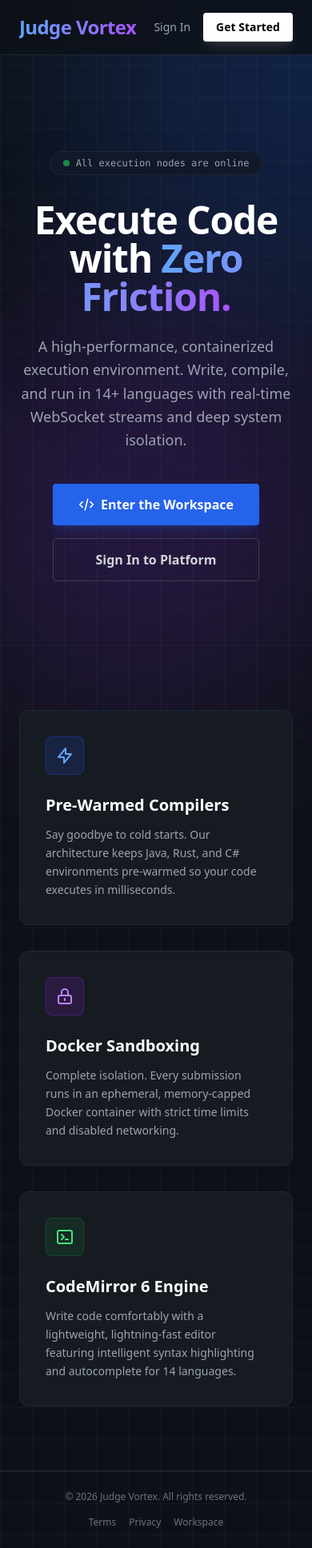
After one commit to Nava-deep/judge_vortex, a Django app: template templates/index.html in a window 390 px wide; the page is wider, and only the part inside the window is pictured. The commit adds this page. Shown: that part at 80% size. Run offline with Django 5.2, Linux system fonts and the light colour scheme; the template is opened without the code that fills it, so the values that code supplies are empty; some libraries are stand-ins or nearby versions.

Commit message:
Resolved login issue

```diff
--- a/core_api/views.py
+++ b/core_api/views.py
@@ -1,7 +1,7 @@
 import json
 from django.contrib.auth.models import User
 from django.contrib.auth import authenticate
-from rest_framework.decorators import api_view, permission_classes
+from rest_framework.decorators import api_view, authentication_classes, permission_classes
 from rest_framework.response import Response
 from rest_framework.authtoken.models import Token
 from rest_framework import status, generics
@@ -15,7 +15,6 @@ from channels.layers import get_channel_layer
 from .throttles import DynamicQueueThrottle
 import logging
 logger = logging.getLogger(__name__)
-
 
 # --- Authentication Endpoints ---
 
@@ -37,7 +36,9 @@ def register_view(request):
 
     return Response({'token': token.key, 'user_id': user.id, 'message': 'Account created successfully'}, status=status.HTTP_201_CREATED)
 
+
 @api_view(['POST'])
+@authentication_classes([])
 @permission_classes([AllowAny])
 def login_view(request):
     username = request.data.get('username')
@@ -46,7 +47,6 @@ def login_view(request):
 
     if user is not None:
         token, _ = Token.objects.get_or_create(user=user)
-        # UPDATE THIS LINE to return the user_id
         return Response({'token': token.key, 'user_id': user.id, 'message': 'Login successful'}, status=status.HTTP_200_OK)
 
     return Response({'error': 'Invalid Credentials'}, status=status.HTTP_401_UNAUTHORIZED)
--- a/judge_vortex/urls.py
+++ b/judge_vortex/urls.py
@@ -1,6 +1,7 @@
 from django.contrib import admin
 from django.urls import path, include
-from django.shortcuts import render, redirect  # <-- Add 'redirect' here
+from django.shortcuts import render, redirect
+from django.views.generic import TemplateView, RedirectView
 
 # --- Page Views ---
 def login_page(request):
@@ -18,14 +19,15 @@ def home_redirect(request):
 
 urlpatterns = [
     path('', include('django_prometheus.urls')),
+
     # Add the empty path ('') at the very top
-    path('', home_redirect, name='home'),
+    path('', TemplateView.as_view(template_name='index.html'), name='landing_page'),
 
     path('admin/', admin.site.urls),
     path('api/', include('core_api.urls')),
 
     # Frontend Routes
-    path('login/', login_page, name='login_page'),
-    path('register/', register_page, name='register_page'),
-    path('workspace/', workspace_page, name='workspace_page'),
+    path('login/', TemplateView.as_view(template_name='login.html'), name='login_page'),
+    path('register/', TemplateView.as_view(template_name='register.html'), name='register_page'),
+    path('workspace/', TemplateView.as_view(template_name='workspace.html'), name='workspace_page'),
 ]
--- /dev/null
+++ b/templates/index.html
@@ -0,0 +1,119 @@
+{% load static %}
+<!DOCTYPE html>
+<html lang="en">
+<head>
+    <meta charset="UTF-8">
+    <meta name="viewport" content="width=device-width, initial-scale=1.0">
+    <title>Judge Vortex | High-Performance Code Execution</title>
+    <script src="https://cdn.tailwindcss.com"></script>
+    <script>
+        // THE BOUNCER: If you have a token, go straight to the workspace!
+        if (localStorage.getItem('vortex_token')) {
+            window.location.href = "{% url 'workspace_page' %}";
+        }
+    </script>
+    <style>
+        /* A subtle tech-inspired grid background pattern */
+        .bg-grid {
+            background-size: 40px 40px;
+            background-image: linear-gradient(to right, rgba(255, 255, 255, 0.03) 1px, transparent 1px),
+                              linear-gradient(to bottom, rgba(255, 255, 255, 0.03) 1px, transparent 1px);
+        }
+
+    </style>
+</head>
+<body class="bg-[#0d1117] text-gray-300 font-sans antialiased min-h-screen flex flex-col relative">
+
+    <div class="absolute inset-0 bg-grid z-0 pointer-events-none"></div>
+
+    <div class="absolute top-[-10%] left-[20%] w-[600px] h-[600px] bg-blue-600/20 rounded-full blur-[120px] z-0 pointer-events-none"></div>
+    <div class="absolute top-[20%] right-[-10%] w-[500px] h-[500px] bg-purple-600/20 rounded-full blur-[120px] z-0 pointer-events-none"></div>
+
+    <nav class="relative z-10 border-b border-gray-800 bg-[#0d1117]/80 backdrop-blur-md">
+        <div class="max-w-7xl mx-auto px-6 py-4 flex justify-between items-center">
+            <div class="flex items-center space-x-3">
+                <h1 class="text-2xl font-bold text-transparent bg-clip-text bg-gradient-to-r from-blue-400 to-purple-500 tracking-tight">Judge Vortex</h1>
+                <span class="bg-gray-800 text-[10px] px-2 py-1 rounded text-gray-400 border border-gray-700 uppercase tracking-tighter hidden sm:block">RCE v3.0</span>
+            </div>
+            <div class="flex items-center space-x-4">
+                <a href="{% url 'login_page' %}" class="text-sm font-medium text-gray-400 hover:text-white transition">Sign In</a>
+                <a href="{% url 'register_page' %}" class="text-sm font-bold bg-white text-black px-4 py-2 rounded hover:bg-gray-200 transition shadow-lg shadow-white/10">Get Started</a>
+            </div>
+        </div>
+    </nav>
+
+    <main class="relative z-10 flex-1 flex flex-col items-center justify-center text-center px-6 py-20 mt-10">
+        <div class="inline-flex items-center space-x-2 bg-gray-900 border border-gray-800 rounded-full px-4 py-1.5 mb-8 shadow-sm">
+            <span class="w-2 h-2 rounded-full bg-green-500 animate-pulse"></span>
+            <span class="text-xs font-mono text-gray-400">All execution nodes are online</span>
+        </div>
+
+        <h1 class="text-5xl md:text-7xl font-extrabold tracking-tight mb-6 max-w-4xl text-white">
+            Execute Code with <br class="hidden md:block"/>
+            <span class="text-transparent bg-clip-text bg-gradient-to-r from-blue-400 via-indigo-400 to-purple-500">Zero Friction.</span>
+        </h1>
+
+        <p class="text-lg md:text-xl text-gray-400 max-w-2xl mb-10 leading-relaxed">
+            A high-performance, containerized execution environment. Write, compile, and run in 14+ languages with real-time WebSocket streams and deep system isolation.
+        </p>
+
+        <div class="flex flex-col sm:flex-row items-center space-y-4 sm:space-y-0 sm:space-x-4">
+            <a href="{% url 'register_page' %}" class="w-full sm:w-auto px-8 py-3.5 bg-blue-600 hover:bg-blue-500 text-white font-bold rounded shadow-lg shadow-blue-600/20 transition flex items-center justify-center">
+                <svg class="w-5 h-5 mr-2" fill="none" stroke="currentColor" viewBox="0 0 24 24"><path stroke-linecap="round" stroke-linejoin="round" stroke-width="2" d="M10 20l4-16m4 4l4 4-4 4M6 16l-4-4 4-4"></path></svg>
+                Enter the Workspace
+            </a>
+            <a href="{% url 'login_page' %}" class="w-full sm:w-auto px-8 py-3.5 bg-transparent border border-gray-700 hover:border-gray-500 text-gray-300 font-bold rounded transition text-center">
+                Sign In to Platform
+            </a>
+        </div>
+    </main>
+
+    <section class="relative z-10 max-w-7xl mx-auto px-6 py-20 border-t border-gray-800/50 w-full">
+        <div class="grid grid-cols-1 md:grid-cols-3 gap-8">
+
+            <div class="bg-[#161b22] border border-gray-800 p-8 rounded-xl hover:border-blue-500/50 transition duration-300 group">
+                <div class="w-12 h-12 bg-blue-900/30 rounded-lg flex items-center justify-center mb-6 border border-blue-800/50 group-hover:bg-blue-600/20 transition">
+                    <svg class="w-6 h-6 text-blue-400" fill="none" stroke="currentColor" viewBox="0 0 24 24"><path stroke-linecap="round" stroke-linejoin="round" stroke-width="2" d="M13 10V3L4 14h7v7l9-11h-7z"></path></svg>
+                </div>
+                <h3 class="text-xl font-bold text-white mb-3">Pre-Warmed Compilers</h3>
+                <p class="text-sm text-gray-400 leading-relaxed">
+                    Say goodbye to cold starts. Our architecture keeps Java, Rust, and C# environments pre-warmed so your code executes in milliseconds.
+                </p>
+            </div>
+
+            <div class="bg-[#161b22] border border-gray-800 p-8 rounded-xl hover:border-purple-500/50 transition duration-300 group">
+                <div class="w-12 h-12 bg-purple-900/30 rounded-lg flex items-center justify-center mb-6 border border-purple-800/50 group-hover:bg-purple-600/20 transition">
+                    <svg class="w-6 h-6 text-purple-400" fill="none" stroke="currentColor" viewBox="0 0 24 24"><path stroke-linecap="round" stroke-linejoin="round" stroke-width="2" d="M12 15v2m-6 4h12a2 2 0 002-2v-6a2 2 0 00-2-2H6a2 2 0 00-2 2v6a2 2 0 002 2zm10-10V7a4 4 0 00-8 0v4h8z"></path></svg>
+                </div>
+                <h3 class="text-xl font-bold text-white mb-3">Docker Sandboxing</h3>
+                <p class="text-sm text-gray-400 leading-relaxed">
+                    Complete isolation. Every submission runs in an ephemeral, memory-capped Docker container with strict time limits and disabled networking.
+                </p>
+            </div>
+
+            <div class="bg-[#161b22] border border-gray-800 p-8 rounded-xl hover:border-green-500/50 transition duration-300 group">
+                <div class="w-12 h-12 bg-green-900/30 rounded-lg flex items-center justify-center mb-6 border border-green-800/50 group-hover:bg-green-600/20 transition">
+                    <svg class="w-6 h-6 text-green-400" fill="none" stroke="currentColor" viewBox="0 0 24 24"><path stroke-linecap="round" stroke-linejoin="round" stroke-width="2" d="M8 9l3 3-3 3m5 0h3M5 20h14a2 2 0 002-2V6a2 2 0 00-2-2H5a2 2 0 00-2 2v12a2 2 0 002 2z"></path></svg>
+                </div>
+                <h3 class="text-xl font-bold text-white mb-3">CodeMirror 6 Engine</h3>
+                <p class="text-sm text-gray-400 leading-relaxed">
+                    Write code comfortably with a lightweight, lightning-fast editor featuring intelligent syntax highlighting and autocomplete for 14 languages.
+                </p>
+            </div>
+
+        </div>
+    </section>
+
+    <footer class="relative z-10 border-t border-gray-800 mt-auto">
+        <div class="max-w-7xl mx-auto px-6 py-6 flex flex-col md:flex-row justify-between items-center text-xs text-gray-500">
+            <p>&copy; 2026 Judge Vortex. All rights reserved.</p>
+            <div class="flex space-x-4 mt-4 md:mt-0">
+                <a href="#" class="hover:text-gray-300 transition">Terms</a>
+                <a href="#" class="hover:text-gray-300 transition">Privacy</a>
+                <a href="{% url 'workspace_page' %}" class="hover:text-gray-300 transition">Workspace</a>
+            </div>
+        </div>
+    </footer>
+
+</body>
+</html>
--- a/templates/login.html
+++ b/templates/login.html
@@ -1,6 +1,12 @@
 <!DOCTYPE html>
 <html lang="en">
 <head>
+    <script>
+        // THE BOUNCER: If you have a token, go straight to the workspace!
+        if (localStorage.getItem('vortex_token')) {
+            window.location.href = "{% url 'workspace_page' %}";
+        }
+    </script>
     <meta charset="UTF-8">
     <meta name="viewport" content="width=device-width, initial-scale=1.0">
     <title>Judge Vortex | Login</title>
--- a/templates/register.html
+++ b/templates/register.html
@@ -1,6 +1,12 @@
 <!DOCTYPE html>
 <html lang="en">
 <head>
+    <script>
+        // THE BOUNCER: If you have a token, go straight to the workspace!
+        if (localStorage.getItem('vortex_token')) {
+            window.location.href = "{% url 'workspace_page' %}";
+        }
+    </script>
     <meta charset="UTF-8">
     <meta name="viewport" content="width=device-width, initial-scale=1.0">
     <title>Judge Vortex | Sign Up</title>
```
Also changed, not shown: templates/workspace.html (+7 -1 lines), db.sqlite3.
